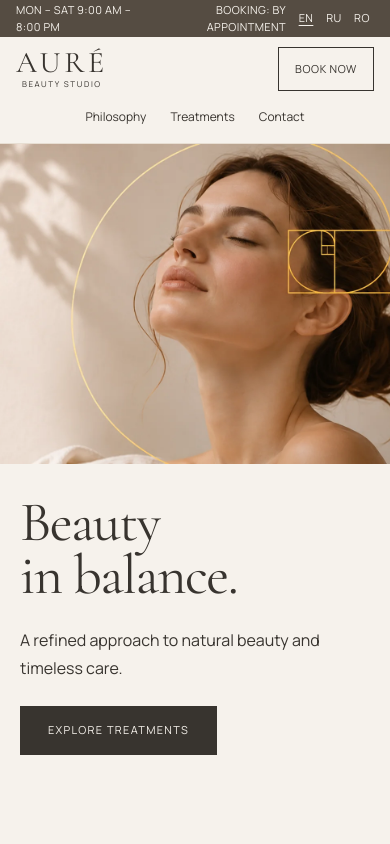
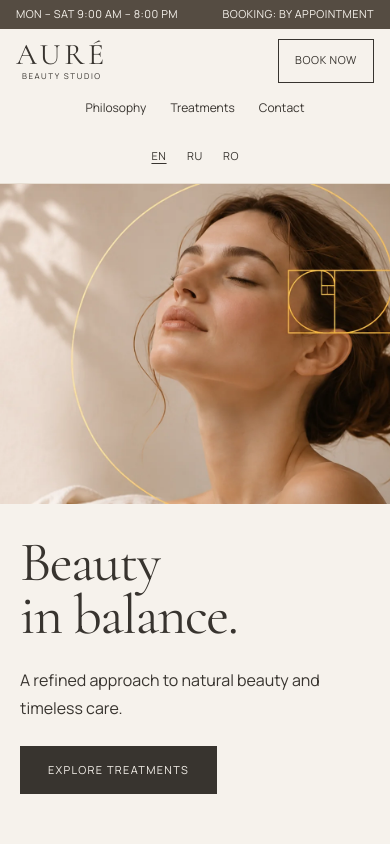
Before and after one commit to TrixterXD/aurea-beauty-studio, a Next.js app: page / in a window 390 px wide. Shown: the top 844 px of the page. Built offline with nearby package versions, Linux system fonts and the light colour scheme.

Commit message:
feat: add multilingual support and language switcher

```diff
--- a/src/components/Header.module.css
+++ b/src/components/Header.module.css
@@ -17,40 +17,44 @@
 
 .infoInner {
   display: grid;
-  grid-template-columns: repeat(2, minmax(0, 1fr)) auto;
+  grid-template-columns: repeat(2, minmax(0, 1fr));
   align-items: center;
   gap: 12px;
-  padding-block: 2px;
+  padding-block: 6px;
   font-size: 11px;
   line-height: 1.5;
   letter-spacing: 0.04em;
 }
 
-.infoInner p:nth-child(2) {
+.infoInner p:last-child {
   text-align: end;
+}
+
+.actions {
+  display: flex;
+  align-items: center;
+  justify-self: end;
+  gap: 12px;
 }
 
 .languageSwitcher {
   display: flex;
   gap: 4px;
+  font-size: 11px;
+  letter-spacing: 0.06em;
 }
 
 .languageSwitcher a {
   display: grid;
   place-items: center;
-  min-width: 24px;
-  min-height: 24px;
-  text-decoration: none;
+  min-width: 32px;
+  min-height: 44px;
 }
 
 .languageSwitcher a[aria-current="page"],
 .languageSwitcher a:hover {
   text-decoration: underline;
   text-underline-offset: 3px;
-}
-
-.languageSwitcher a:focus-visible {
-  outline: 2px solid currentColor;
 }
 
 .inner {
@@ -106,6 +110,7 @@
   min-height: 44px;
   padding: 10px 30px;
   border: 1px solid var(--color-charcoal);
+  text-align: center;
   font-size: 11px;
   letter-spacing: 0.06em;
 }
@@ -131,19 +136,27 @@
 }
 
 @media (max-width: 700px) {
-  .infoInner,
-  .inner {
+  .infoInner {
     padding-inline: 16px;
-  }
-
-  .infoInner {
     gap: 8px;
   }
+}
 
+@media (max-width: 820px) {
   .inner {
     grid-template-columns: 1fr auto;
     gap: 4px 16px;
-    padding-block: 10px 4px;
+    padding: 10px 16px 4px;
+  }
+
+  .actions {
+    display: contents;
+  }
+
+  .languageSwitcher {
+    grid-column: 1 / -1;
+    grid-row: 3;
+    justify-self: center;
   }
 
   .logo {
--- a/src/components/Header.tsx
+++ b/src/components/Header.tsx
@@ -9,6 +9,22 @@ export default function Header({ locale, copy, nav }: { locale: Locale; copy: Di
         <div className={styles.infoInner}>
           <p>{copy.hours}</p>
           <p>{copy.appointment}</p>
+        </div>
+      </div>
+      <div className={styles.inner}>
+        <a className={styles.logo} href="#top" aria-label={copy.backToTop}>
+          <span>AURÉ</span>
+          <span className={styles.logoSubtitle}>{copy.studio}</span>
+        </a>
+        <nav className={styles.nav} aria-label={copy.navigation}>
+          <a href="#philosophy">{nav.philosophy}</a>
+          <a href="#treatments">{nav.treatments}</a>
+          <a href="#contact">{nav.contact}</a>
+        </nav>
+        <div className={styles.actions}>
+          <a className={styles.cta} href="#contact">
+            {copy.cta}
+          </a>
           <nav className={styles.languageSwitcher} aria-label={copy.languages}>
             {Object.entries(locales).map(([lang, { path, name }]) => (
               <a
@@ -25,20 +41,6 @@ export default function Header({ locale, copy, nav }: { locale: Locale; copy: Di
           </nav>
         </div>
       </div>
-      <div className={styles.inner}>
-        <a className={styles.logo} href="#top" aria-label={copy.backToTop}>
-          <span>AURÉ</span>
-          <span className={styles.logoSubtitle}>{copy.studio}</span>
-        </a>
-        <nav className={styles.nav} aria-label={copy.navigation}>
-          <a href="#philosophy">{nav.philosophy}</a>
-          <a href="#treatments">{nav.treatments}</a>
-          <a href="#contact">{nav.contact}</a>
-        </nav>
-        <a className={styles.cta} href="#contact">
-          {copy.cta}
-        </a>
-      </div>
     </header>
   );
 }
```
